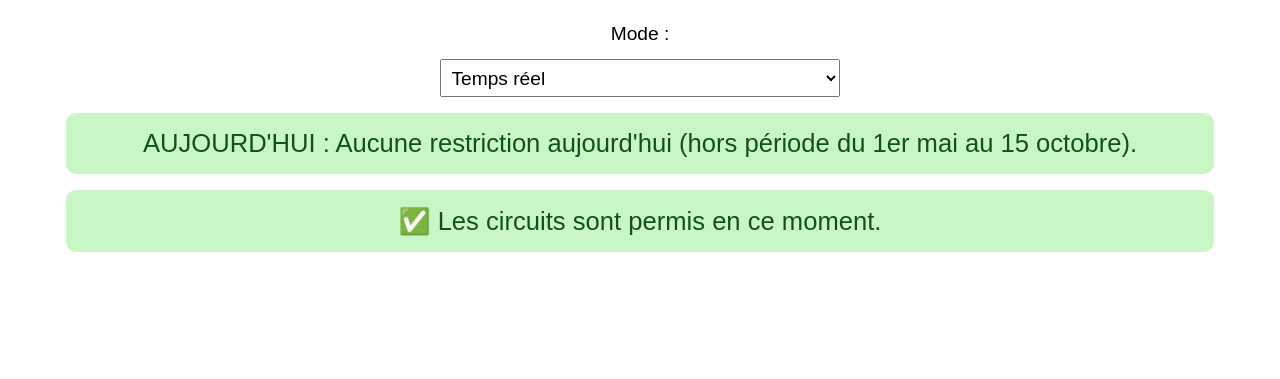
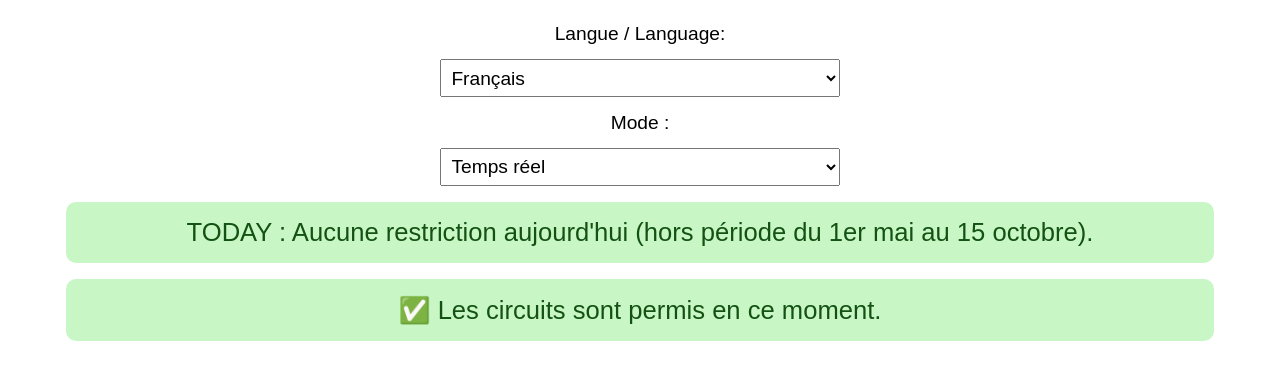
Before and after one commit to shochart514/YJN-CIRCUITS, a plain HTML site: page index.html in a window 1280 px wide. Shown: the part 81-460 px from the top of the page. Drawn offline with Linux system fonts and the light colour scheme.

Commit message:
Add files via upload

```diff
--- a/index.html
+++ b/index.html
@@ -61,16 +61,22 @@
   </style>
 </head>
 <body>
-  <h1>Statut des posés-décollés à CYJN</h1>
+  <h1 id="title">Statut des posés-décollés à CYJN</h1>
 
-  <label for="mode">Mode :</label>
+  <label for="language">Langue / Language:</label>
+  <select id="language" onchange="onLanguageChange()">
+    <option value="fr">Français</option>
+    <option value="en">English</option>
+  </select>
+
+  <label id="modeLabel" for="mode">Mode :</label>
   <select id="mode" onchange="onModeChange()">
     <option value="real">Temps réel</option>
     <option value="custom">Date/heure personnalisée</option>
   </select>
 
   <div id="customTimeControls" style="display: none;">
-    <label for="customDateTime">Sélectionnez une date et une heure :</label>
+    <label id="datetimeLabel" for="customDateTime">Sélectionnez une date et une heure :</label>
     <input type="datetime-local" id="customDateTime" onchange="updateDashboardFromInput()">
   </div>
 
@@ -84,10 +90,53 @@
       "2025-12-25", "2025-12-26"
     ];
 
-    // ⬇️ Starting Sunday for "un dimanche sur deux"
-    const firstActiveSunday = new Date(2025, 3, 13); // April 13, 2025 (month is 0-indexed)
+    const firstActiveSunday = new Date(2025, 3, 13); // April 13, 2025
+    let autoRefreshInterval = null;
 
-    let autoRefreshInterval = null;
+    function getLangFromURL() {
+      const params = new URLSearchParams(window.location.search);
+      const lang = params.get('lang');
+      return (lang === 'en' || lang === 'fr') ? lang : 'fr';
+    }
+
+    let currentLang = getLangFromURL();
+
+    const messages = {
+      fr: {
+        title: "Statut des posés-décollés à CYJN",
+        modeLabel: "Mode :",
+        datetimeLabel: "Sélectionnez une date et une heure :",
+        real: "Temps réel",
+        custom: "Date/heure personnalisée",
+        permitted: "✅ Les circuits sont permis en ce moment.",
+        notPermitted: "⛔️ Les circuits sont INTERDITS en ce moment.",
+        holidays: "Aujourd'hui est un jour férié au Québec, durant la période de restriction. Les circuits sont interdits toute la journée.",
+        noRestriction: "Aucune restriction aujourd'hui.",
+        outOfSeason: "Aucune restriction aujourd'hui (hors période du 1er mai au 15 octobre).",
+        monThu: "Aujourd'hui, les circuits sont interdits avant 8 h et après 22 h.",
+        friSat: "Aujourd'hui, les circuits sont interdits avant 8 h et après 17 h.",
+        sundaySummer: "Aujourd'hui (dimanche entre le 1er juillet et le 15 août), les circuits sont interdits toute la journée.",
+        sundayAllowed: "Aujourd'hui est un dimanche autorisé pour les circuits, mais seulement entre 10 h et 17 h.",
+        sundayProhibited: "Aujourd'hui est un dimanche sans circuits (1 dimanche sur 2)."
+      },
+      en: {
+        title: "Touch-and-Go Restrictions at CYJN",
+        modeLabel: "Mode:",
+        datetimeLabel: "Select a date and time:",
+        real: "Real-time",
+        custom: "Custom date/time",
+        permitted: "✅ Circuits are allowed right now.",
+        notPermitted: "⛔️ Circuits are NOT ALLOWED right now.",
+        holidays: "Today is a public holiday in Québec during the restriction period. Circuits are not allowed all day.",
+        noRestriction: "No restrictions today.",
+        outOfSeason: "No restrictions today (outside May 1 to October 15).",
+        monThu: "Today, circuits are prohibited before 8 a.m. and after 10 p.m.",
+        friSat: "Today, circuits are prohibited before 8 a.m. and after 5 p.m.",
+        sundaySummer: "Today (Sunday between July 1 and August 15), circuits are not allowed all day.",
+        sundayAllowed: "Today is a Sunday when circuits are allowed, but only between 10 a.m. and 5 p.m.",
+        sundayProhibited: "Today is a Sunday with no circuits (every other Sunday)."
+      }
+    };
 
     function formatDateKey(date) {
       return date.toISOString().split("T")[0];
@@ -115,92 +164,54 @@
 
       const isRestrictedSeason = isBetween(today, 5, 1, 10, 15);
       const isHoliday = quebecHolidays2025.includes(dateKey);
+      const msg = messages[currentLang];
 
       if (isRestrictedSeason && isHoliday) {
-        return {
-          message: "Aujourd'hui est un jour férié au Québec, durant la période de restriction. Les circuits sont interdits toute la journée.",
-          color: "orange",
-          current: true
-        };
+        return { message: msg.holidays, color: "orange", current: true };
       }
 
       if (!isRestrictedSeason) {
-        return {
-          message: "Aucune restriction aujourd'hui (hors période du 1er mai au 15 octobre).",
-          color: "green",
-          current: false
-        };
+        return { message: msg.outOfSeason, color: "green", current: false };
       }
 
       if (day >= 1 && day <= 4) {
         const current = (time < 8 || time > 22);
-        return {
-          message: "Aujourd'hui, les circuits sont interdits avant 8 h et après 22 h.",
-          color: "orange",
-          current
-        };
+        return { message: msg.monThu, color: "orange", current };
       }
 
       if (day === 5 || day === 6) {
         const current = (time < 8 || time > 17);
-        return {
-          message: "Aujourd'hui, les circuits sont interdits avant 8 h et après 17 h.",
-          color: "orange",
-          current
-        };
+        return { message: msg.friSat, color: "orange", current };
       }
 
       if (day === 0 && isBetween(today, 7, 1, 8, 15)) {
-        return {
-          message: "Aujourd'hui (dimanche entre le 1er juillet et le 15 août), les circuits sont interdits toute la journée.",
-          color: "orange",
-          current: true
-        };
+        return { message: msg.sundaySummer, color: "orange", current: true };
       }
 
       if (day === 0 && (isBetween(today, 5, 1, 6, 30) || isBetween(today, 8, 16, 10, 15))) {
         if (isEvenSunday(today)) {
           const current = (time < 10 || time > 17);
-          return {
-            message: "Aujourd'hui est un dimanche autorisé pour les circuits, mais seulement entre 10 h et 17 h.",
-            color: "orange",
-            current
-          };
+          return { message: msg.sundayAllowed, color: "orange", current };
         } else {
-          return {
-            message: "Aujourd'hui est un dimanche sans circuits (1 dimanche sur 2).",
-            color: "orange",
-            current: true
-          };
+          return { message: msg.sundayProhibited, color: "orange", current: true };
         }
       }
 
-      return {
-        message: "Aucune restriction aujourd'hui.",
-        color: "green",
-        current: false
-      };
+      return { message: msg.noRestriction, color: "green", current: false };
     }
 
     function updateDashboard(dateOverride = null) {
       const now = dateOverride || new Date();
       const restriction = getRestrictions(now);
+      const msg = messages[currentLang];
 
-      const descEl = document.getElementById("restrictionDescription");
-      descEl.textContent = `AUJOURD'HUI : ${restriction.message}`;
-      descEl.className = `status ${restriction.color}`;
+      document.getElementById("restrictionDescription").textContent = `TODAY : ${restriction.message}`;
+      document.getElementById("restrictionDescription").className = `status ${restriction.color}`;
 
-      const currentEl = document.getElementById("currentStatus");
-      if (restriction.color === "green") {
-        currentEl.textContent = "✅ Les circuits sont permis en ce moment.";
-        currentEl.className = "status green";
-      } else if (restriction.current) {
-        currentEl.textContent = "⛔️ Les circuits sont INTERDITS en ce moment.";
-        currentEl.className = "status red";
-      } else {
-        currentEl.textContent = "✅ Les circuits sont permis en ce moment.";
-        currentEl.className = "status green";
-      }
+      const currentStatus = restriction.current ? msg.notPermitted : msg.permitted;
+      const statusColor = restriction.current ? "red" : "green";
+      document.getElementById("currentStatus").textContent = currentStatus;
+      document.getElementById("currentStatus").className = `status ${statusColor}`;
     }
 
     function updateDashboardFromInput() {
@@ -226,6 +237,26 @@
       }
     }
 
+    function onLanguageChange() {
+      currentLang = document.getElementById("language").value;
+      const msg = messages[currentLang];
+
+      document.getElementById("title").textContent = msg.title;
+      document.getElementById("modeLabel").textContent = msg.modeLabel;
+      document.getElementById("datetimeLabel").textContent = msg.datetimeLabel;
+
+      const modeSelect = document.getElementById("mode");
+      modeSelect.options[0].textContent = msg.real;
+      modeSelect.options[1].textContent = msg.custom;
+
+      // Update URL
+      const url = new URL(window.location);
+      url.searchParams.set('lang', currentLang);
+      window.history.replaceState({}, '', url);
+
+      updateDashboard();
+    }
+
     function startAutoRefresh() {
       if (autoRefreshInterval) clearInterval(autoRefreshInterval);
       autoRefreshInterval = setInterval(updateDashboard, 60 * 1000);
@@ -238,8 +269,9 @@
       }
     }
 
-    // Initial load
-    updateDashboard();
+    // On load
+    document.getElementById("language").value = currentLang;
+    onLanguageChange();
     startAutoRefresh();
   </script>
 </body>
```
